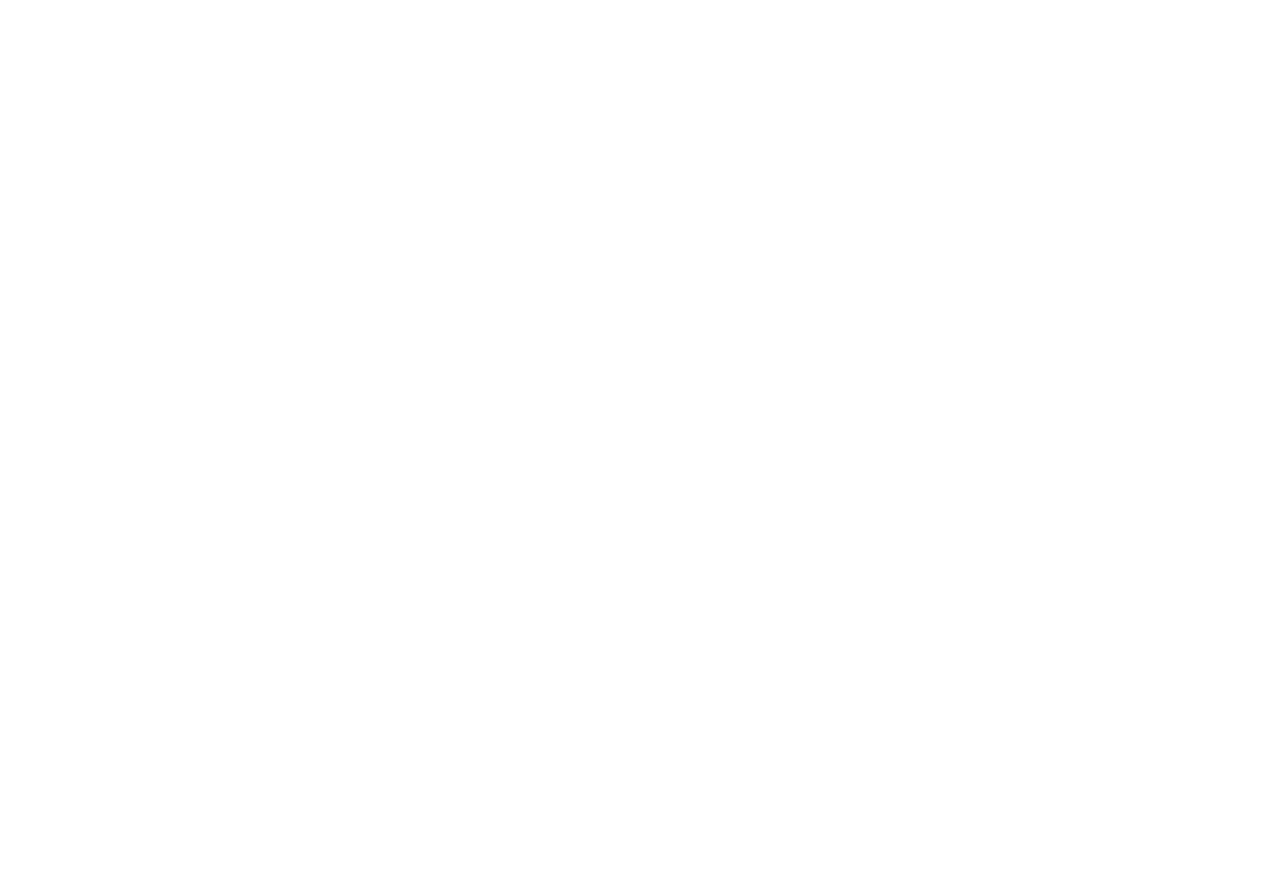
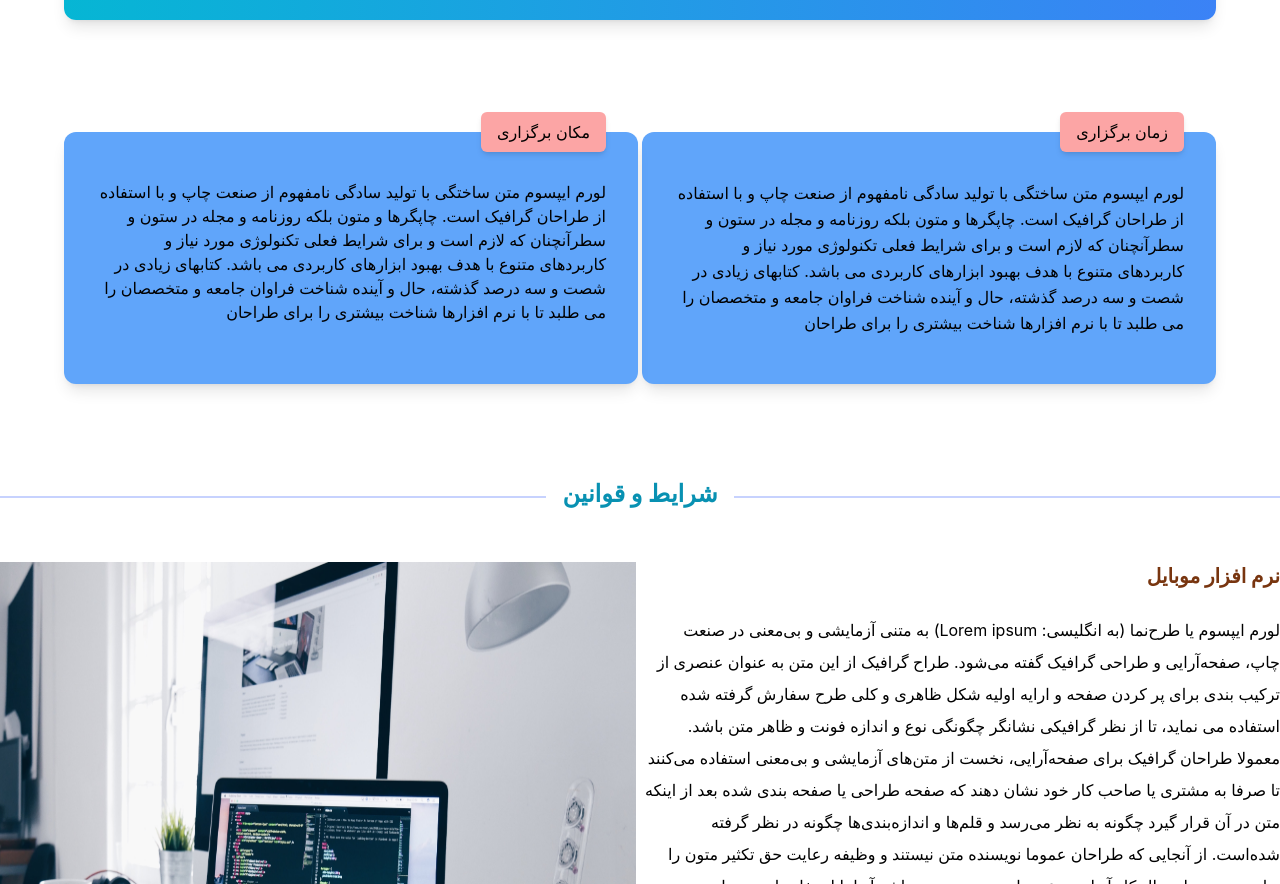
Before and after one commit to milad7212/pna, a Next.js app: page / in a window 1280 px wide. Shown: the part 468-1352 px from the top of the page. Before the commit the page ends 800 px from the top, so only its background shows below. Built offline with nearby package versions, Linux system fonts and the light colour scheme.

Commit message:
Add Components

```diff
--- a/components/About.jsx
+++ b/components/About.jsx
@@ -4,7 +4,7 @@
   return (
     <div className="max-w-6xl mx-auto rounded-xl shadow-lg  p-4 text-justify bg-gradient-to-r from-cyan-500 to-blue-500">
       <p className="text-white font-bold text-2xl mt-2 mb-4  ">درباره رویداد</p>
-      <p className="">
+      <p className="text-white leading-loose font-bold">
         لورم ایپسوم متن ساختگی با تولید سادگی نامفهوم از صنعت چاپ و با استفاده
         از طراحان گرافیک است. چاپگرها و متون بلکه روزنامه و مجله در ستون و
         سطرآنچنان که لازم است و برای شرایط فعلی تکنولوژی مورد نیاز و کاربردهای
--- /dev/null
+++ b/components/Information.jsx
@@ -0,0 +1,37 @@
+import React from "react";
+
+function Information() {
+  return (
+    <div className="max-w-6xl mx-auto grid grid-cols-1 gap-y-4 gap-x-1 md:grid-cols-2 my-28">
+      <div className="bg-blue-400 py-12 p-8 relative rounded-xl shadow-lg">
+        <div className="bg-red-300 shadow-md rounded-md py-2 px-4 absolute -top-5">
+          زمان برگزاری
+        </div>
+        <p className="leading-relaxed">
+          لورم ایپسوم متن ساختگی با تولید سادگی نامفهوم از صنعت چاپ و با استفاده
+          از طراحان گرافیک است. چاپگرها و متون بلکه روزنامه و مجله در ستون و
+          سطرآنچنان که لازم است و برای شرایط فعلی تکنولوژی مورد نیاز و کاربردهای
+          متنوع با هدف بهبود ابزارهای کاربردی می باشد. کتابهای زیادی در شصت و سه
+          درصد گذشته، حال و آینده شناخت فراوان جامعه و متخصصان را می طلبد تا با
+          نرم افزارها شناخت بیشتری را برای طراحان
+        </p>
+      </div>
+
+      <div className="bg-blue-400 py-12 p-8 relative rounded-xl shadow-lg">
+        <div className="bg-red-300 shadow-md rounded-md py-2 px-4 absolute -top-5">
+          مکان برگزاری
+        </div>
+        <p>
+          لورم ایپسوم متن ساختگی با تولید سادگی نامفهوم از صنعت چاپ و با استفاده
+          از طراحان گرافیک است. چاپگرها و متون بلکه روزنامه و مجله در ستون و
+          سطرآنچنان که لازم است و برای شرایط فعلی تکنولوژی مورد نیاز و کاربردهای
+          متنوع با هدف بهبود ابزارهای کاربردی می باشد. کتابهای زیادی در شصت و سه
+          درصد گذشته، حال و آینده شناخت فراوان جامعه و متخصصان را می طلبد تا با
+          نرم افزارها شناخت بیشتری را برای طراحان
+        </p>
+      </div>
+    </div>
+  );
+}
+
+export default Information;
--- /dev/null
+++ b/components/Roles.jsx
@@ -0,0 +1,73 @@
+import Image from "next/image";
+import React from "react";
+
+function Roles() {
+  return (
+    <div className="max-w-7xl mx-auto my-16">
+      <div className="border-t-2 border-indigo-200 relative ">
+        <div className="absolute inset-0 flex justify-center -top-5">
+          <p className="bg-white px-4 text-cyan-600 text-2xl font-bold">
+            شرایط و قوانین
+          </p>
+        </div>
+      </div>
+      <Item />
+      <Item revers />
+      <Item />
+    </div>
+  );
+}
+
+export default Roles;
+
+function Item({ revers }) {
+  return (
+    <div className="my-16 grid grid-cols-1 gap-2 md:grid-cols-2">
+      {revers && (
+        <div className="relative block">
+          <Image
+            src="/img.jpg"
+            layout="responsive"
+            height={100}
+            width={100}
+            alt=""
+          />
+        </div>
+      )}
+      <div className="flex flex-col ">
+        <p className=" text-amber-900 text-xl mb-6 font-bold">
+          نرم افزار موبایل
+        </p>
+        <p className="leading-loose">
+          لورم ایپسوم یا طرح‌نما (به انگلیسی: Lorem ipsum) به متنی آزمایشی و
+          بی‌معنی در صنعت چاپ، صفحه‌آرایی و طراحی گرافیک گفته می‌شود. طراح
+          گرافیک از این متن به عنوان عنصری از ترکیب بندی برای پر کردن صفحه و
+          ارایه اولیه شکل ظاهری و کلی طرح سفارش گرفته شده استفاده می نماید، تا
+          از نظر گرافیکی نشانگر چگونگی نوع و اندازه فونت و ظاهر متن باشد. معمولا
+          طراحان گرافیک برای صفحه‌آرایی، نخست از متن‌های آزمایشی و بی‌معنی
+          استفاده می‌کنند تا صرفا به مشتری یا صاحب کار خود نشان دهند که صفحه
+          طراحی یا صفحه بندی شده بعد از اینکه متن در آن قرار گیرد چگونه به نظر
+          می‌رسد و قلم‌ها و اندازه‌بندی‌ها چگونه در نظر گرفته شده‌است. از آنجایی
+          که طراحان عموما نویسنده متن نیستند و وظیفه رعایت حق تکثیر متون را
+          ندارند و در همان حال کار آنها به نوعی وابسته به متن می‌باشد آنها با
+          استفاده از محتویات ساختگی، صفحه گرافیکی خود را صفحه‌آرایی می‌کنند تا
+          مرحله طراحی و صفحه‌بندی را به پایان برند.
+        </p>
+        <button className="bg-blue-800 shadow-md   py-2 px-4  mt-auto mr-auto ml-3 rounded-md text-blue-300">
+          اطلاعات بیشتر
+        </button>
+      </div>
+      {!revers && (
+        <div className="relative block">
+          <Image
+            src="/img.jpg"
+            layout="responsive"
+            height={100}
+            width={100}
+            alt=""
+          />
+        </div>
+      )}
+    </div>
+  );
+}
--- a/pages/index.jsx
+++ b/pages/index.jsx
@@ -1,10 +1,12 @@
 import Head from "next/head";
 import Image from "next/image";
 import About from "../components/About";
+import Information from "../components/Information";
+import Roles from "../components/Roles";
 
 export default function Home() {
   return (
-    <div className="">
+    <div className="py-28">
       {/* top header */}
 
       {/* header */}
@@ -15,8 +17,10 @@
       <About />
 
       {/* information */}
+      <Information />
 
       {/* roles */}
+      <Roles />
 
       {/* history */}
 
```
Also changed, not shown: public/img.jpg (added).
